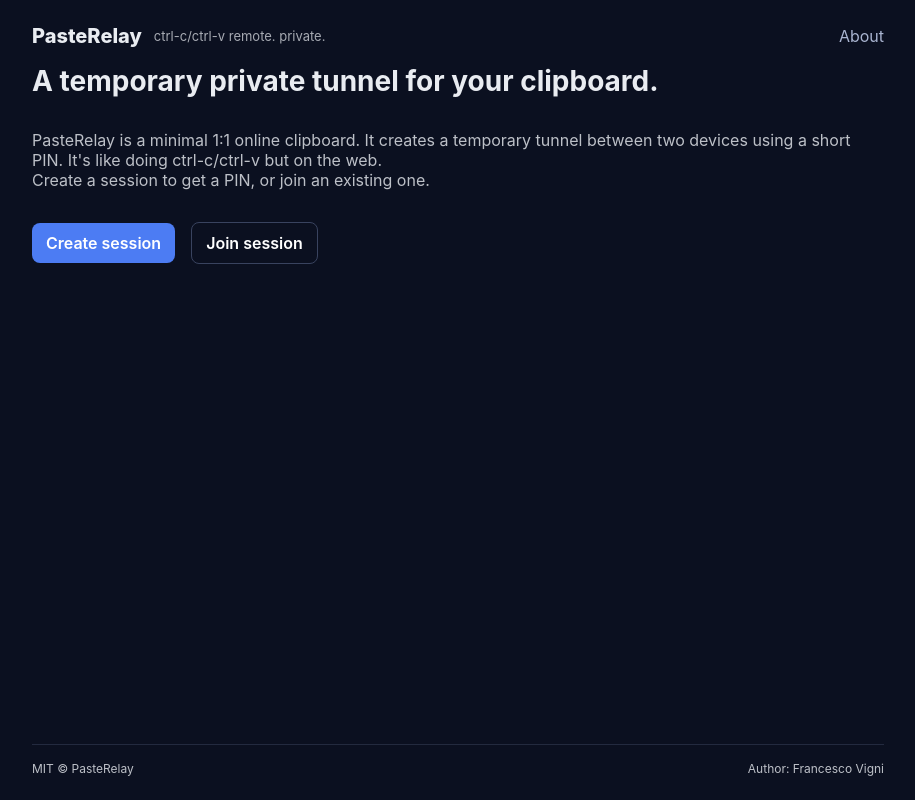
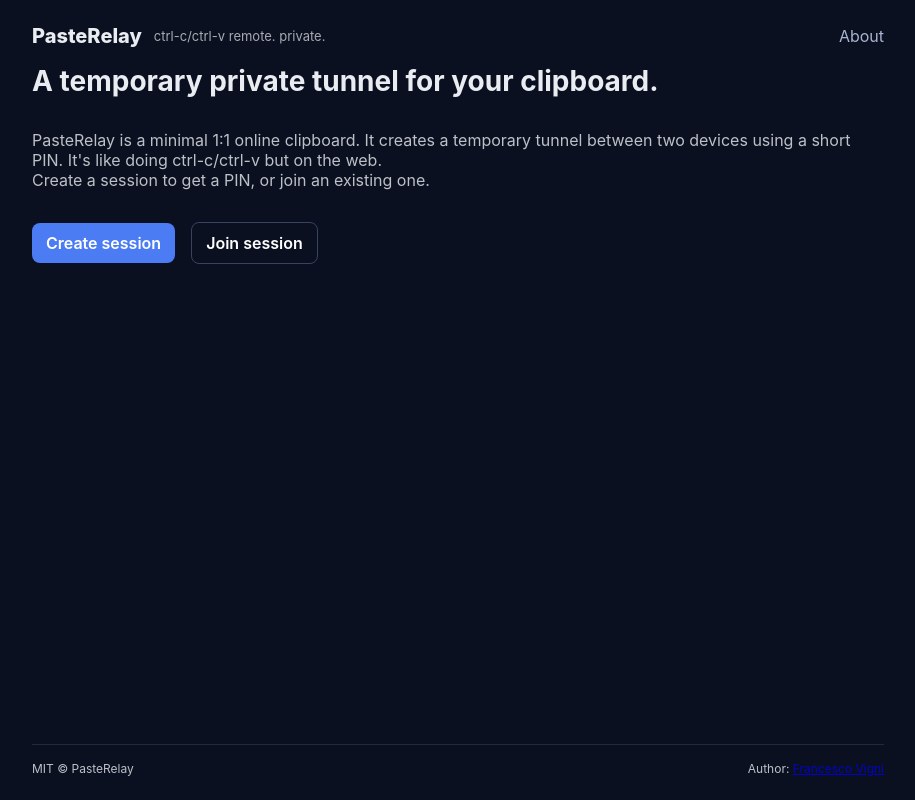
Before and after one commit to vignif/PasteRelay, a Next.js app in the folder apps/web/: page / in a window 1280 px wide. Shown: the whole page, without its empty margins (182-1097 px from the left). Built offline with nearby package versions, Linux system fonts and the light colour scheme.

Commit message:
add link

```diff
--- a/apps/web/app/layout.tsx
+++ b/apps/web/app/layout.tsx
@@ -22,7 +22,7 @@ export default function RootLayout({ children }: { children: any }) {
           <main className="content">{children}</main>
           <footer className="footer">
             <span>MIT © PasteRelay</span>
-            <span>Author: Francesco Vigni</span>
+            <span>Author: <a href="https://apps.francescovigni.com">Francesco Vigni</a></span>
           </footer>
         </div>
       </body>
```
